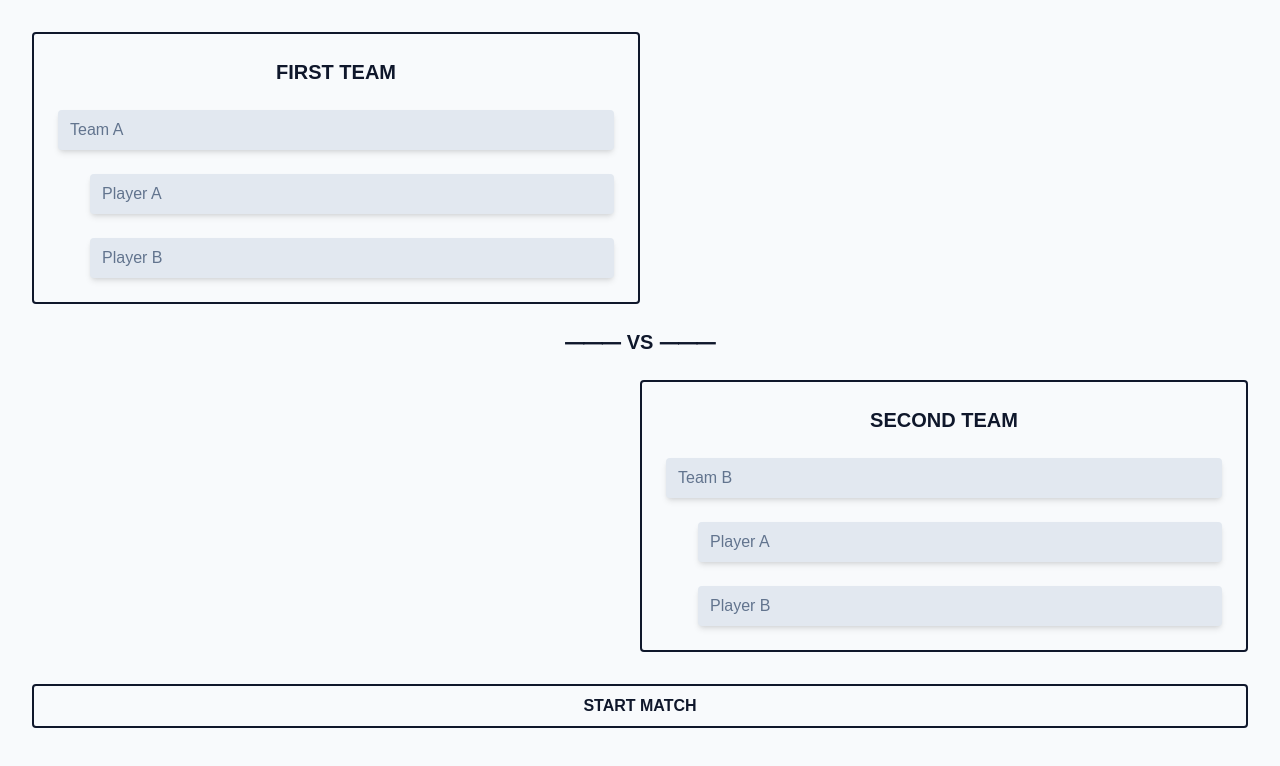
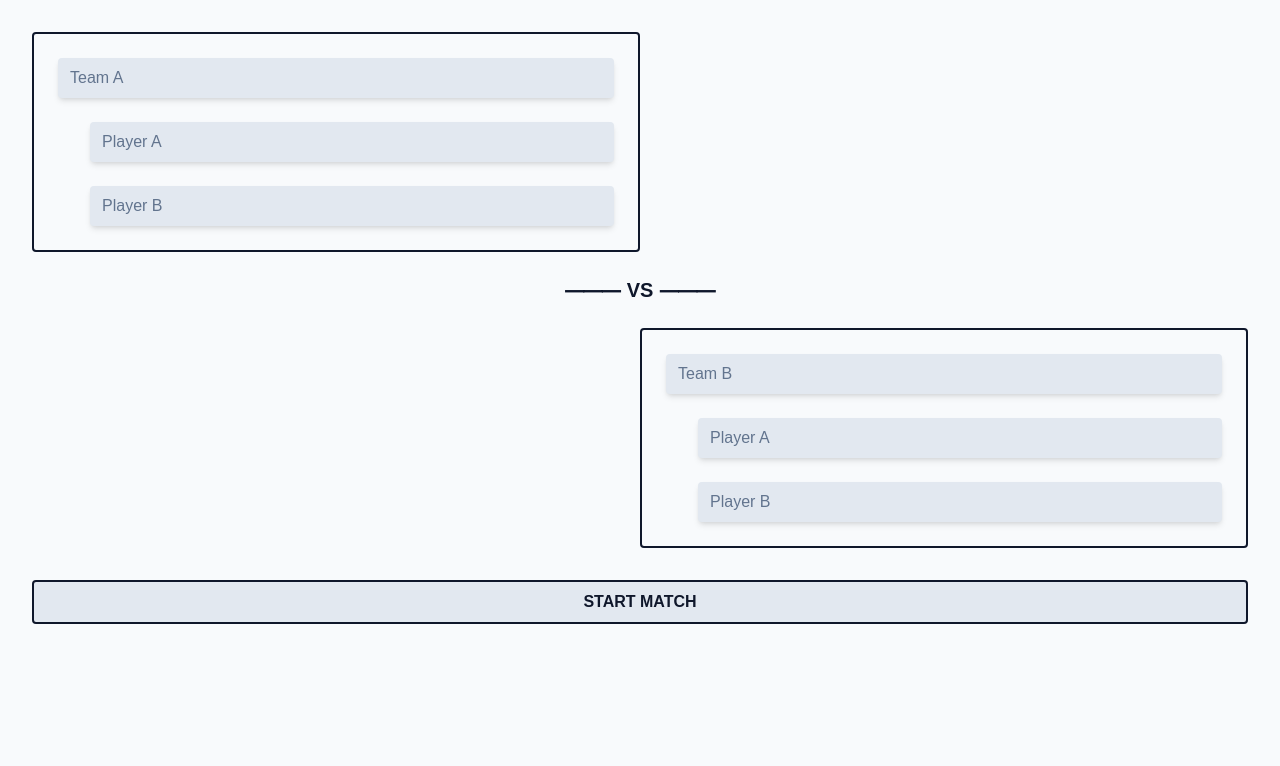
Before and after one commit to rajatroy-dev/shuttle-score, a Next.js app: page / in a window 1280 px wide. Shown: the top 766 px of the page. Built offline with nearby package versions, Linux system fonts and the light colour scheme.

Commit message:
WIP Team and Players State

```diff
--- a/src/app/_store/useAppStore.ts
+++ b/src/app/_store/useAppStore.ts
@@ -1,6 +1,12 @@
 import { create } from 'zustand';
 
 const useAppStore = create<IAppState>()((set) => ({
+    teamA: 'Team A',
+    teamAPlayerA: 'Player A',
+    teamAPlayerB: 'Player B',
+    teamB: 'Team B',
+    teamBPlayerA: 'Player A',
+    teamBPlayerB: 'Player B',
     winner: '',
     noOfRounds: 3,
     score: [{
@@ -9,6 +15,12 @@ const useAppStore = create<IAppState>()((set) => ({
     }],
     currentRound: 0,
     servingSide: 'teamA',
+    setTeamA: (value: string) => set({ teamA: value }),
+    setTeamAPlayerA: (value: string) => set({ teamAPlayerA: value }),
+    setTeamAPlayerB: (value: string) => set({ teamAPlayerB: value }),
+    setTeamB: (value: string) => set({ teamA: value }),
+    setTeamBPlayerA: (value: string) => set({ teamBPlayerA: value }),
+    setTeamBPlayerB: (value: string) => set({ teamBPlayerB: value }),
     setWinner: (value: string) => set({ winner: value }),
     setNoOfRounds: (value: number) => set({ noOfRounds: value }),
     setScore: (value: IScore[]) => set({ score: value }),
@@ -35,11 +47,23 @@ export type IScore = {
 };
 
 export type IAppState = {
+    teamA: string;
+    teamAPlayerA: string;
+    teamAPlayerB: string;
+    teamB: string;
+    teamBPlayerA: string;
+    teamBPlayerB: string;
     winner: string;
     noOfRounds: number;
     score: IScore[];
     currentRound: number;
     servingSide: ITeam;
+    setTeamA: (value: string) => void,
+    setTeamAPlayerA: (value: string) => void,
+    setTeamAPlayerB: (value: string) => void,
+    setTeamB: (value: string) => void,
+    setTeamBPlayerA: (value: string) => void,
+    setTeamBPlayerB: (value: string) => void,
     setWinner: (value: string) => void;
     incrementRound: () => void;
     resetCurrentRound: () => void;
--- a/src/app/page.tsx
+++ b/src/app/page.tsx
@@ -9,8 +9,8 @@ export default function Home() {
     <div className="container mx-auto px-8">
       <div className="flex flex-row">
         <div className="mt-8 mb-4 border-2 rounded p-6 basis-full md:basis-1/2">
-          <h2 className="text-center text-xl font-bold">FIRST TEAM</h2>
-          <div className="my-6">
+          {/* <h2 className="text-center text-xl font-bold">FIRST TEAM</h2> */}
+          <div className="mb-6">
             <input
               type="text"
               id="teamA"
@@ -54,8 +54,8 @@ export default function Home() {
       <div className="flex flex-row">
         <div className="hidden md:block basis-1/2"></div>
         <div className="my-4 border-2 rounded p-6 basis-full md:basis-1/2">
-          <h2 className="text-center text-xl font-bold">SECOND TEAM</h2>
-          <div className="my-6">
+          {/* <h2 className="text-center text-xl font-bold">SECOND TEAM</h2> */}
+          <div className="mb-6">
             <input
               type="text"
               id="teamB"
@@ -95,6 +95,7 @@ export default function Home() {
         href="/match"
         className={`
           block text-center my-4 w-full border-2 rounded py-2 font-bold
+          bg-slate-200 dark:bg-slate-800
         `}>
         START MATCH
       </a>
```
